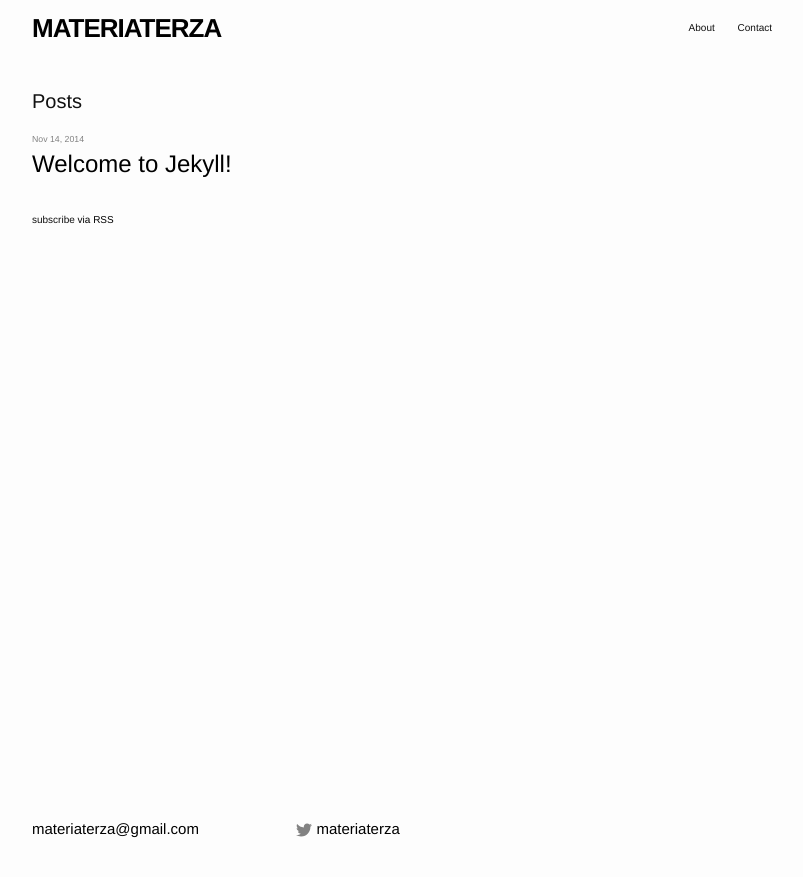
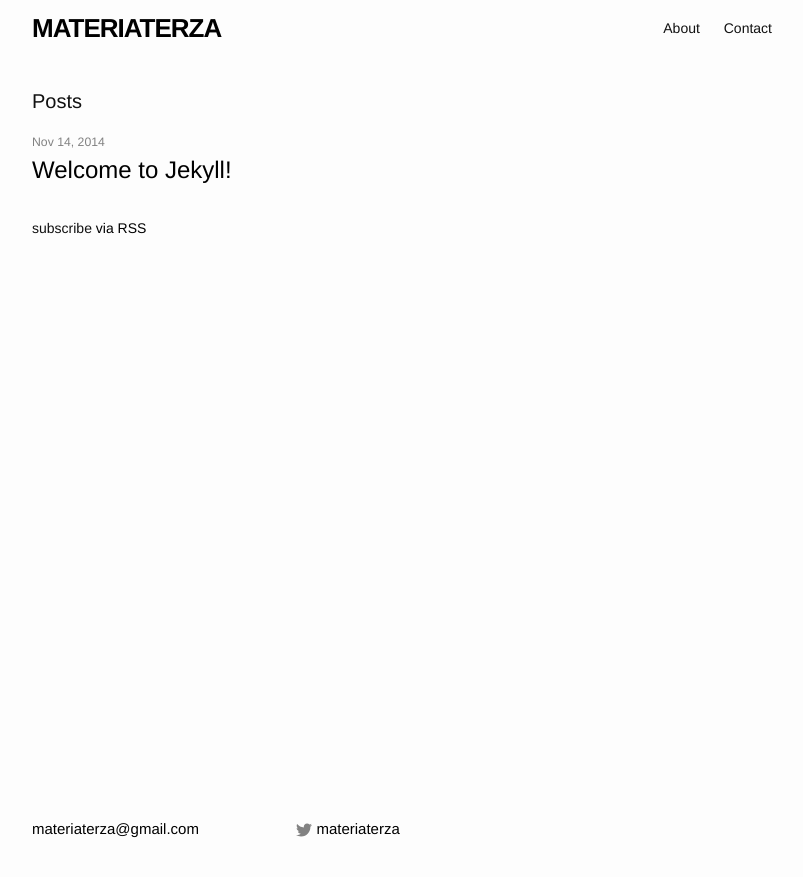
Before and after one commit to fabbbrizio/materiaterza, a Jekyll site: the page built from blog.html, in a window 1280 px wide. Shown: the top 877 px of the page, without its empty margins (238-1041 px from the left). Built offline with Jekyll 4.4.1, drawn with Linux system fonts in a browser that asks for light colours; nearby versions of some CDN libraries.

Commit message:
title size

```diff
--- a/_sass/_base.scss
+++ b/_sass/_base.scss
@@ -2,7 +2,7 @@
 
 // Our variables
 $base-font-family: 'Helvetica', sans-serif;
-$base-font-size:   10px;
+$base-font-size:   14px;
 $small-font-size:  $base-font-size * 0.875;
 $base-line-height: 1.5;
 
```
